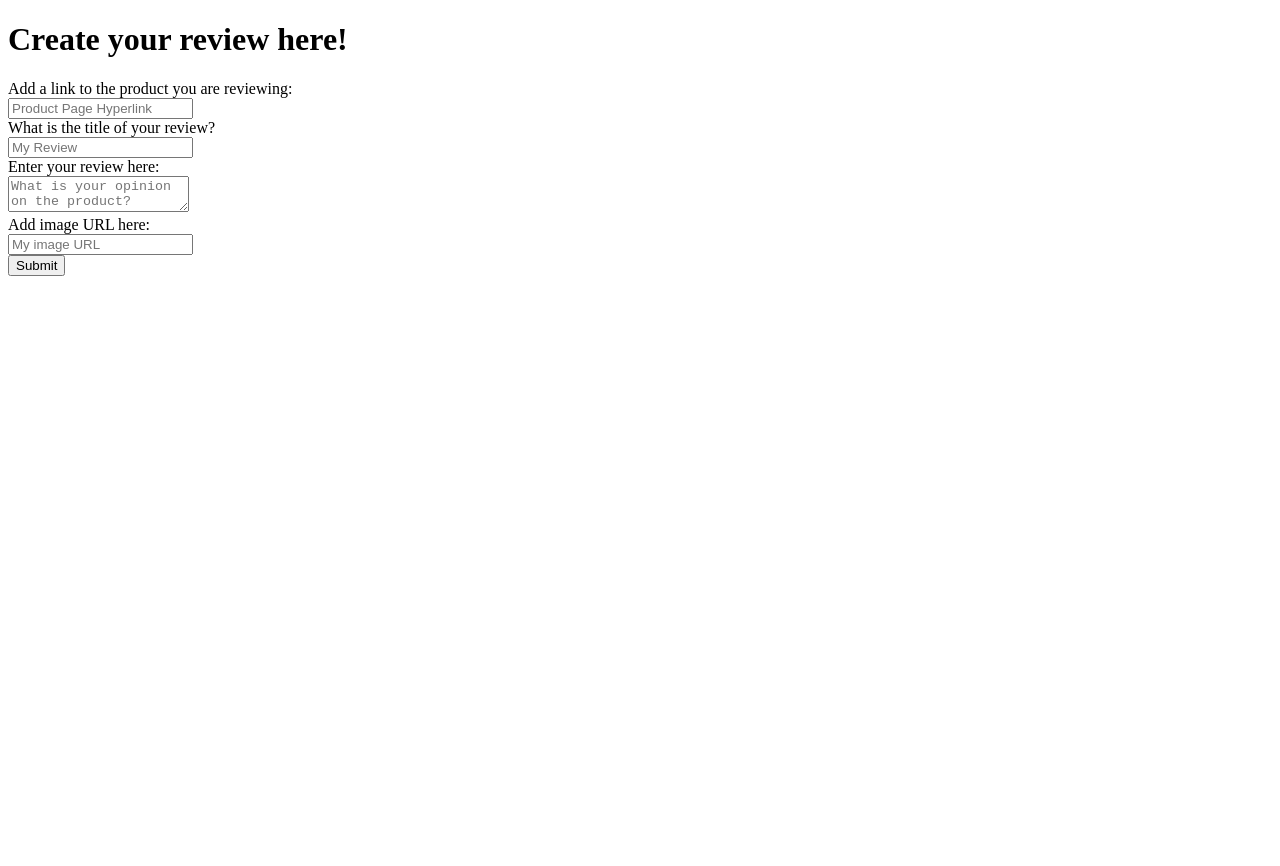
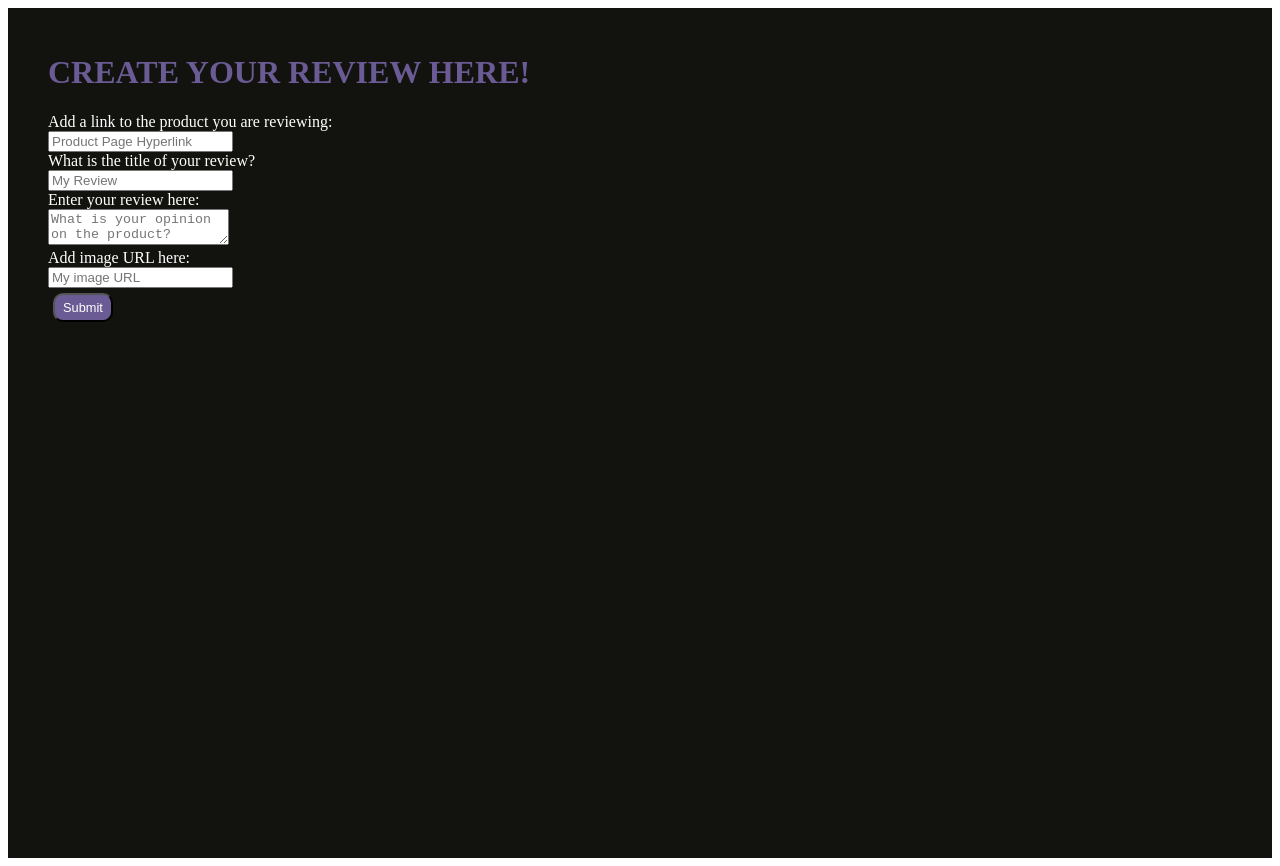
Before and after one commit to Electrex/2021-fall-cs160-team-vision, a React (Create React App) app in the folder frontend/: page /me/reviews/add in a window 1280 px wide. Before the commit the page ends 800 px from the top, so only its background shows below. Built offline with nearby package versions, Linux system fonts and the light colour scheme.

Commit message:
updated styling

```diff
--- a/frontend/src/components/CreateReview.js
+++ b/frontend/src/components/CreateReview.js
@@ -1,6 +1,7 @@
 import React, { useState } from 'react';
 //import { useHistory } from 'react-router-dom';
 import axios from 'axios';
+import "./style.css";
 
 function CreateReview(props) {
     //const history = useHistory();
@@ -69,10 +70,10 @@ function CreateReview(props) {
         }
     }
     return (
-        <div className='Container'>
-            <h1>Create your review here!</h1>
+        <div className='DarkApp'>
+            <h1 className='pageTitle'>Create your review here!</h1>
             <form onSubmit={event => submitReview(event)}>
-                <label htmlFor='link'>
+                <label className='standardPage' htmlFor='link'>
                     Add a link to the product you are reviewing:
                 </label><br />
                 <input
@@ -83,7 +84,7 @@ function CreateReview(props) {
                     onChange={event => {setLink(event.target.value)}}
                     required
                 /><br />
-                <label htmlFor='title'>
+                <label className='standardPage' htmlFor='title'>
                     What is the title of your review?
                 </label><br />
                 <input
@@ -94,7 +95,7 @@ function CreateReview(props) {
                     onChange={event => {setTitle(event.target.value)}}
                     required
                 /><br />
-                <label htmlFor='desc'>
+                <label className='standardPage' htmlFor='desc'>
                     Enter your review here:</label> <br />
                 <textarea
                     type='text'
@@ -105,7 +106,7 @@ function CreateReview(props) {
                     required
                 />
                 <br />
-                <label htmlFor='image'>
+                <label className='standardPage' htmlFor='image'>
                     Add image URL here:
                 </label><br />
                 <input
@@ -116,7 +117,7 @@ function CreateReview(props) {
                     onChange={event => {setImage(event.target.value)}}
                     required
                 /><br />
-                <input type='submit' className='btn btn-primary' value='Submit' />
+                <input type='submit' className='btn btn-primary smallButton' value='Submit' />
             </form>
         </div>
     );
--- a/frontend/src/components/ManageReview.js
+++ b/frontend/src/components/ManageReview.js
@@ -23,7 +23,7 @@ function ManageReview(props) {
         return data ? (
             data.map((data) => {
                 return (
-                    <div className="data" key={data.id}>
+                    <div className='DarkApp standardPage' key={data.id}>
                         <h3>{data.title}<a href={data.link}>Buy</a></h3>
                         <img src={data.imageURL} height="400"></img>
                         <h4>{data.description}</h4>
@@ -37,8 +37,8 @@ function ManageReview(props) {
     }
 
     return (
-        <div className='Container'>
-            <h1>Reviews</h1>
+        <div>
+            <h1 className='pageTitle'>Reviews</h1>
             {displayData()}
         </div>
     );
--- a/frontend/src/components/Profile.js
+++ b/frontend/src/components/Profile.js
@@ -62,7 +62,7 @@ function Profile(props) {
                         <h1>Profile</h1>
                         <p>Username: {profileState.username}</p>
                         <p>Number of Followers: {profileState.followerCount}</p>
-                        <button classname='formFieldButton'
+                        <button className='searchFieldButton'
                             onClick={() => handleFollow()}
                         >
                             Follow
--- a/frontend/src/components/UserLanding.js
+++ b/frontend/src/components/UserLanding.js
@@ -29,7 +29,7 @@ function UserLanding(props){
     }
 
     return (
-      <div>
+      <div className='DarkApp'>
         <div>
             <input
             type='text'
@@ -42,7 +42,7 @@ function UserLanding(props){
           <button onClick={(e) => handleSearch(query)}>Search</button>
         </div>
         <div>
-          <h2>
+          <h2 className='pageTitle'>
             Following:
           </h2>
           <h3>
--- a/frontend/src/components/style.css
+++ b/frontend/src/components/style.css
@@ -213,3 +213,18 @@
   td{
     font-size: 20px;
   }
+
+  .standardPage{
+    color: white;
+  }
+
+  .smallButton{
+    background-color: #6b5b95;
+    color: white;
+    border-radius: 10px;
+    padding: 5px 5px;
+    font-size: 0.8em;
+    font-weight: 500;
+    width: 60px;
+    margin: 5px;
+  }
```
Also changed, not shown: 1 other file (tests, documents, lock files or other folders).
